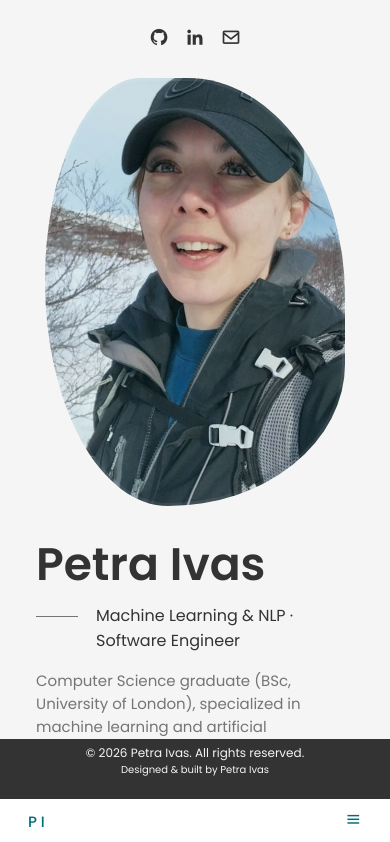
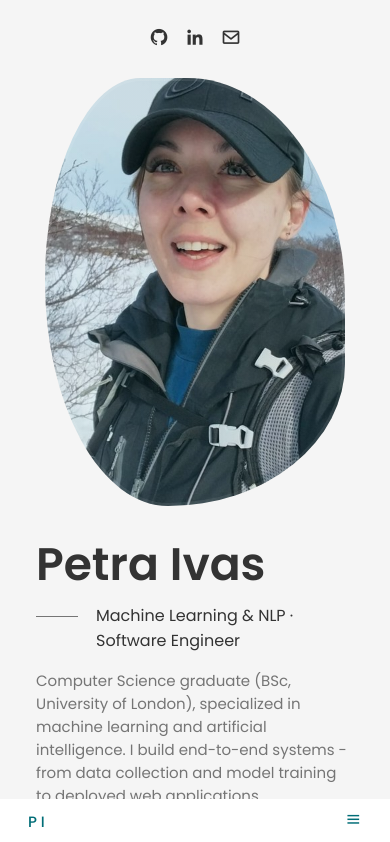
Before and after one commit to expaetra/ivas.is-site, a React (Create React App) app: page / in a window 390 px wide. Shown: the top 842 px of the page. Built offline with nearby package versions, Linux system fonts and the light colour scheme.

Commit message:
Keep footer in page flow on mobile; clear fixed navbar

```diff
--- a/src/components/footer/Footer.css
+++ b/src/components/footer/Footer.css
@@ -36,7 +36,6 @@
 
 @media screen and (max-width: 768px) {
     .footer {
-        position: fixed;
-        bottom: var(--header-height);
+        margin-bottom: var(--header-height);
     }
 }
```
